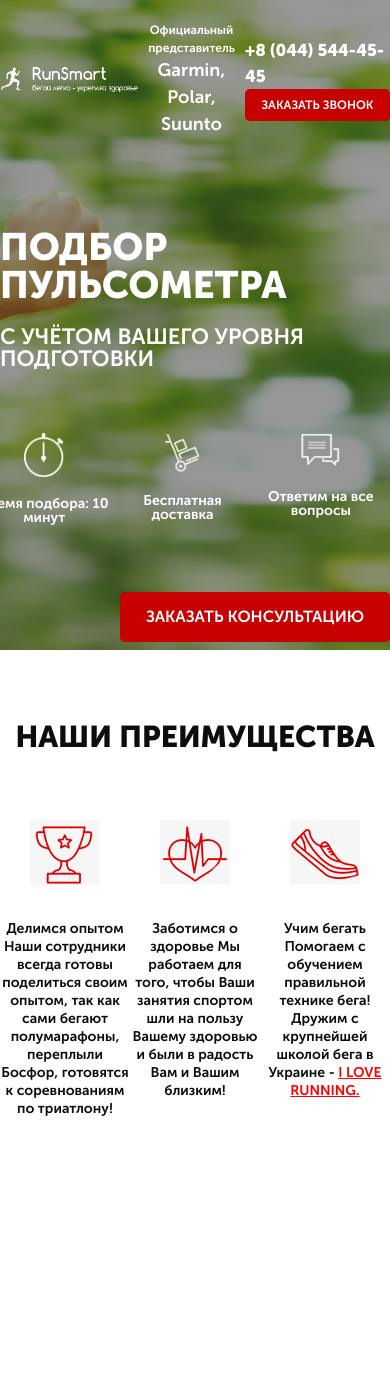
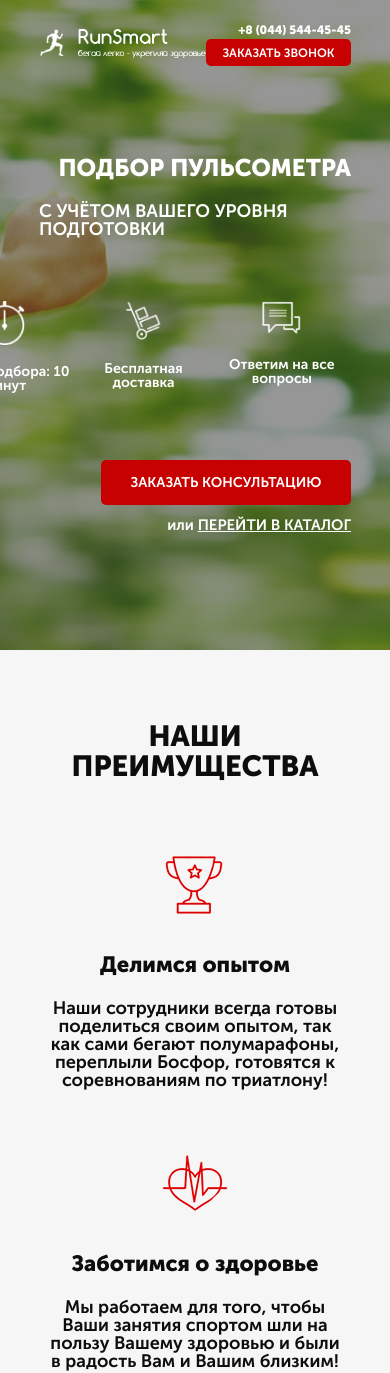
Before and after one commit to AndrDavik/ProjectPuls, a website: page src/index.html in a window 390 px wide. Shown: the top 1373 px of the page. Before the commit the page ends 1183 px from the top, so only its background shows below. Drawn offline with Linux system fonts and the light colour scheme.

Commit message:
add adaptive 767px

```diff
--- a/src/index.html
+++ b/src/index.html
@@ -63,31 +63,27 @@
             <div class="advantage__icons">
                 <div class="advantage__icon">
                     <img src="icons/cup.png" alt="cup">
+                    <div class="advantage__subtitle">Делимся опытом</div>
+                    <div class="advantage__descr">
+                        Наши сотрудники всегда готовы поделиться своим опытом, так как сами бегают полумарафоны, переплыли Босфор, готовятся к соревнованиям по триатлону!
+                    </div>
                 </div>
                 <div class="advantage__icon">
                     <img src="icons/heart.png" alt="heart">
+                    <div class="advantage__subtitle">Заботимся о здоровье</div>
+                    <div class="advantage__descr">
+                        Мы работаем для того, чтобы Ваши занятия спортом шли на пользу Вашему здоровью и были в радость Вам и Вашим близким!
+                    </div>
                 </div>
                 <div class="advantage__icon">
                     <img src="icons/shoe.png" alt="shoe">
+                    <div class="advantage__subtitle">Учим бегать</div>
+                    <div class="advantage__descr">
+                        Помогаем с обучением правильной технике бега! Дружим с крупнейшей школой бега в Украине -
+                        <a href="#">I LOVE RUNNING.</a>
+                    </div>
                 </div>
             </div>
-
-            <div class="advantage__wrapper">
-                <div class="advantage__descr">
-                    <span>Делимся опытом</span>
-                    Наши сотрудники всегда готовы поделиться своим опытом, так как сами бегают полумарафоны, переплыли Босфор, готовятся к соревнованиям по триатлону!
-                </div>
-                <div class="advantage__descr">
-                    <span>Заботимся о здоровье</span>
-                    Мы работаем для того, чтобы Ваши занятия спортом шли на пользу Вашему здоровью и были в радость Вам и Вашим близким!
-                </div>
-                <div class="advantage__descr">
-                    <span>Учим бегать</span>
-                    Помогаем с обучением правильной технике бега! Дружим с крупнейшей школой бега в Украине -
-                    <a href="#">I LOVE RUNNING.</a>
-                </div>
-            </div>
-
         </div>
     </div>
 
--- a/src/sass/blocks/_advantage.scss
+++ b/src/sass/blocks/_advantage.scss
@@ -1,4 +1,5 @@
 .advantage {
+    background: #F6F6F6;
     min-height: 472px;
     padding: 72px 0 65px 0;
 
@@ -24,13 +25,16 @@
         }
     }
 
-    &__wrapper {
-        display: flex;
-        justify-content: space-between;
-        align-items: flex-start;
+    &__subtitle {
+        font-weight: 700;
+        font-size: 18px;
+        line-height: 29px;
+        text-align: center;
+        color: #0D0D0D;
     }
 
     &__descr {
+        margin-top: 20px;
         width: 300px;
         font-weight: 400;
         font-size: 14px;
--- a/src/sass/blocks/_media.scss
+++ b/src/sass/blocks/_media.scss
@@ -1,4 +1,8 @@
 @media (max-width: 1200px) {
+
+    .container {
+        width: 80%;
+    }
 
     .header {
         &__logo {
@@ -44,6 +48,7 @@
 
         .button {
             &_main {
+                font-size: 15px;
                 width: 270px;
                 height: 50px;
             }
@@ -54,4 +59,156 @@
         }
     }
 
+    .advantage {
+        padding-bottom: 50px;
+        &__subheader {
+            font-size: 29px;
+        }
+
+        &__descr {
+            font-size: 13px;
+        }
+    }
+
 }
+
+@media (max-width: 991px) {
+
+    .header {
+        &__logo {
+            width: 200px;
+            img {
+                width: 100%;
+            }
+        }
+
+        &__official {
+            span {
+                font-size: 17px;
+            }
+        }
+
+        &__phone {
+            font-size: 12px;
+        }
+
+        .button {
+            height: 27px;
+        }
+    }
+
+    .promo {
+
+        &__header {
+            font-size: 30px;
+            line-height: 30px;
+        }
+
+        &__subheader {
+            margin-top: 14px;
+            font-size: 22px;
+            line-height: 22px;
+        }
+
+        &__icons {
+            margin-top: 55px;
+            width: 415px;
+        }
+
+        &__icon {
+            img {
+                width: 40px;
+            }
+        }
+
+        .button {
+            &_main {
+                font-size: 15px;
+                width: 270px;
+                height: 50px;
+            }
+        }
+
+        &__link {
+            font-size: 15px;
+        }
+    }
+
+    .advantage {
+        padding-bottom: 50px;
+
+        &__icons {
+            flex-direction: column;
+            align-items: center;
+        }
+
+        &__icon {
+            min-width: 250px;
+        }
+        &__subtitle {
+            font-size: 22px;
+        }
+
+        &__descr {
+            font-size: 18px;
+        }
+    }
+
+}
+
+@media (max-width: 767px) {
+
+    .header {
+
+        &__official {
+            display: none;
+        }
+
+        &__phone {
+            font-size: 12px;
+        }
+
+        .button {
+            height: 27px;
+        }
+    }
+
+    .promo {
+
+        &__header {
+            font-size: 24px;
+            line-height: 24px;
+        }
+
+        &__subheader {
+            font-size: 18px;
+            line-height: 18px;
+        }
+
+        .button {
+            &_main {
+                font-size: 14px;
+                width: 250px;
+                height: 45px;
+            }
+        }
+    }
+    .advantage {
+
+        &__icons {
+            flex-direction: column;
+            align-items: center;
+        }
+
+        &__icon {
+            min-width: 250px;
+        }
+        &__subtitle {
+            font-size: 22px;
+        }
+
+        &__descr {
+            font-size: 18px;
+        }
+    }
+}
```
Also changed, not shown: src/css/style.min.css, 1 other file.
